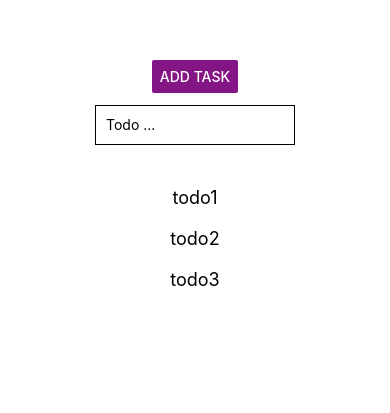
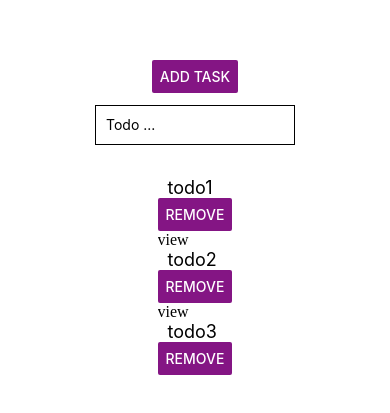
Before and after one commit to hugomvera/ReactNativeDemo, a React Native app: screen / in a window 390 px wide. Shown: the part 229-642 px from the top of the page. Built offline with nearby package versions, Linux system fonts and the light colour scheme.

Commit message:
working on adding remove button and makint it work was able to add a add button and make it funciotn

```diff
--- a/index.js
+++ b/index.js
@@ -22,12 +22,18 @@ const App = () => {
   //this keeps a count so at first it should be the lenght of the data
   const [count, setCount] = useState(DATA.length + 1);
 
+  //loads the origaal DATA the static one and then converts it to reactive variable
+  const [Data, setData] = useState(DATA);
+
   //this keeps track of the input text
   //on changetext gets called when it changes
   const [text, onChangeText] = useState("Todo ...");
 
   //increments the lenght of the count of todo items by 1
   function setCounter() {
+    Alert.alert(`calling setcounter ${count}`);
+    setData([...Data, { id: count, title: text }]);
+    alert(`set function is running `);
     setCount(count + 1);
   }
 
@@ -60,9 +66,13 @@ const App = () => {
 
       <View style={styles.listContainer}>
         <FlatList
-          data={DATA}
+          data={Data}
           renderItem={({ item }) => (
-            <Text style={styles.itemText}>{item.title}</Text>
+            <view>
+              <Text style={styles.itemText}>{item.title}</Text>
+              <Button onPress={() => {}} title="Remove" color="#841584" />
+              view
+            </view>
           )}
           keyExtractor={(item) => item.id.toString()}
         />
```
